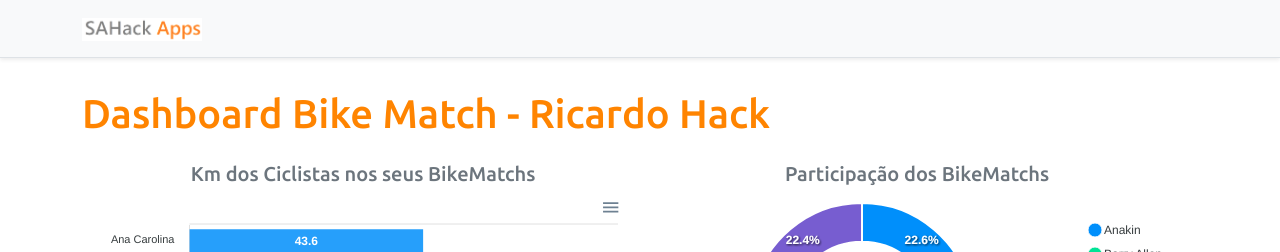
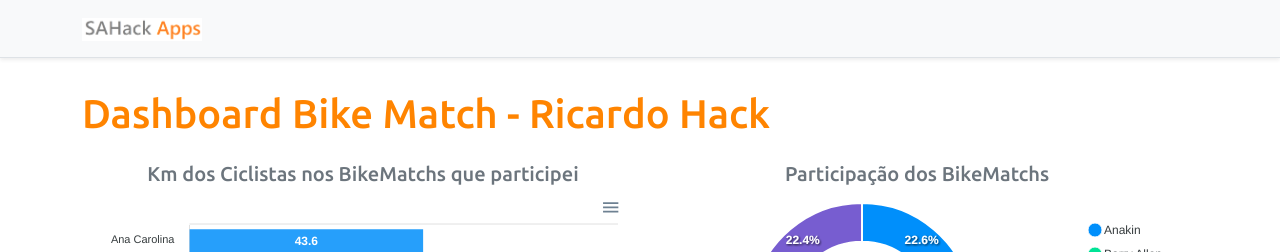
Before and after one commit to 02703540930/BikeMatch, a React (Create React App) app in the folder frontend/: page / in a window 1280 px wide. Shown: the top 252 px of the page. Built offline with nearby package versions, Linux system fonts and the light colour scheme.

Commit message:
Alterado titulo

```diff
--- a/frontend/src/App.tsx
+++ b/frontend/src/App.tsx
@@ -13,7 +13,7 @@ function App() {
 
         <div className="row px-3">
           <div className="col-sm-6">
-            <h5 className="text-center text-secondary">Km dos Ciclistas nos seus BikeMatchs</h5>
+            <h5 className="text-center text-secondary">Km dos Ciclistas nos BikeMatchs que participei</h5>
             <BarChart />
           </div>
           <div className="col-sm-6">
```
